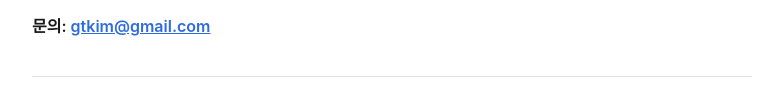
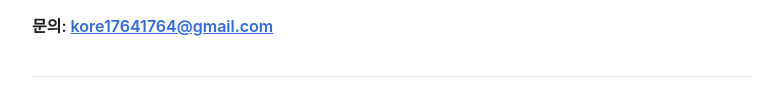
Before and after one commit to kore17641764-oss/postureguard-privacy, a plain HTML site: page index.html in a window 1280 px wide. Shown: the part 549-655 px from the top of the page, without its empty margins (248-1031 px from the left). Drawn offline with Linux system fonts and the light colour scheme.

Commit message:
Update contact email in index.html
Update contact email in index.html

```diff
--- a/index.html
+++ b/index.html
@@ -47,7 +47,7 @@
         <li><strong>제3자 공유 없음</strong>: 어떠한 데이터도 제3자와 공유하지 않습니다.</li>
         <li><strong>광고·분석 도구 없음</strong>: 광고 SDK나 분석 도구를 포함하지 않습니다.</li>
     </ul>
-    <p class="contact">문의: <a href="mailto:gtkim@gmail.com">gtkim@gmail.com</a></p>
+    <p class="contact">문의: <a href="mailto:kore17641764@gmail.com">kore17641764@gmail.com</a></p>
 
     <hr />
 
```
